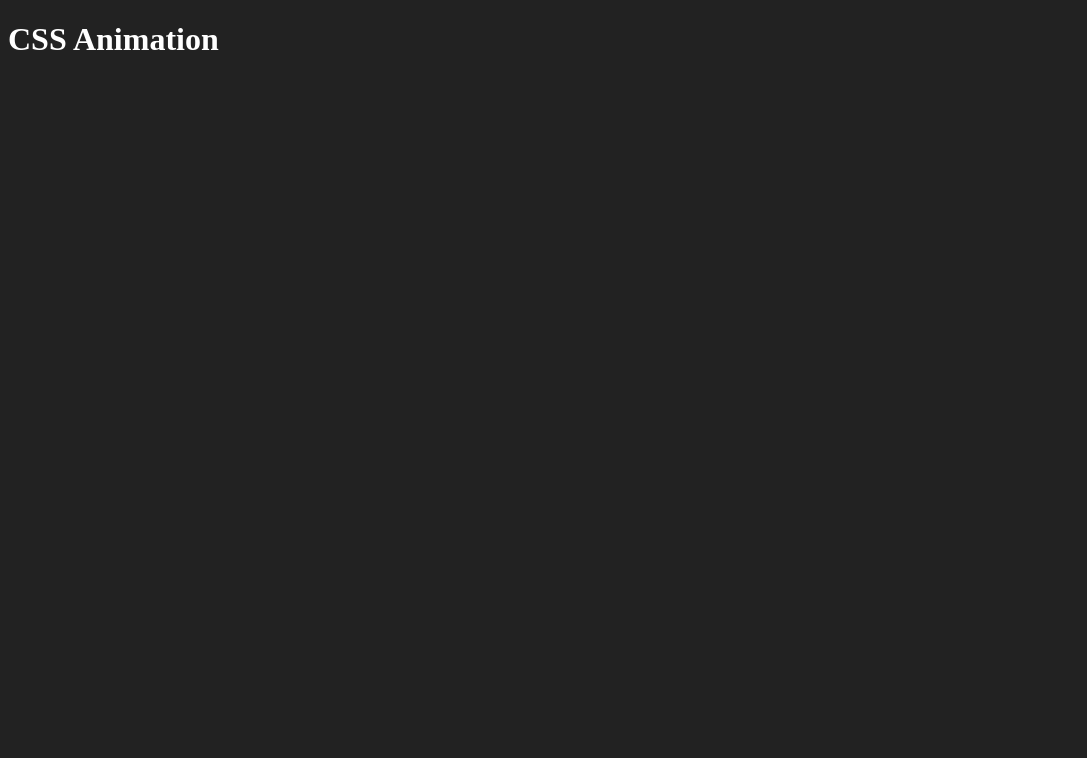
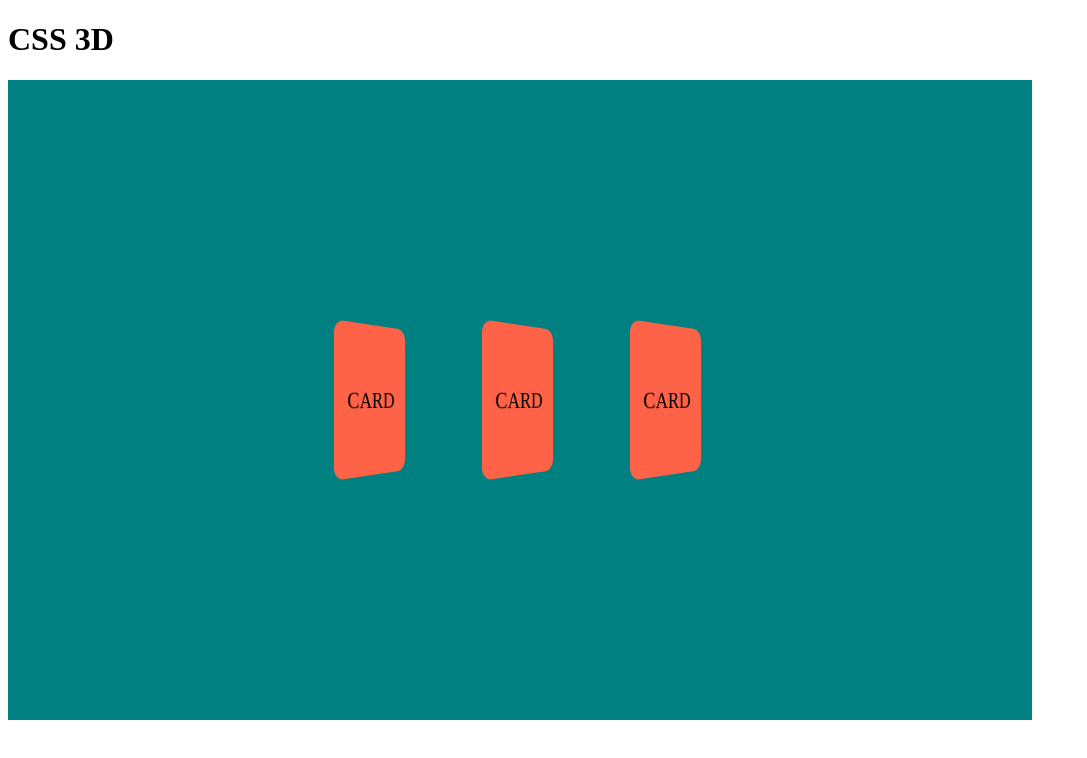
Before and after one commit to yejiseo0725/interactive_web, a plain HTML site: page index.html in a window 1280 px wide. Shown: the whole page, without its empty margins (0-1087 px from the left). Drawn offline with Linux system fonts and the light colour scheme.

Commit message:
css_3d perspective

```diff
--- a/index.html
+++ b/index.html
@@ -38,7 +38,7 @@
             animation-play-state: paused;
         } */
 
-        body {
+        /* body {
             background-color: #222;
             color: #FFF;
         }
@@ -56,15 +56,43 @@
             height: 150px;
             background: url('images/sprite_spaceship.png') no-repeat 0 0 / auto 150px;
             animation: spaceship-ani 1s infinite reverse steps(17);
+        } */
+        .world {
+            display: flex;
+            align-items: center;
+            justify-content: center;
+            width: 80vw;
+            height: 80vh;
+            background-color: teal;
+            /* perspective: 500px; */
+        }
+
+        .card {
+            display: flex;
+            align-items: center;
+            justify-content: center;
+            width: 100px;
+            height: 150px;
+            background-color: tomato;
+            border-radius: 0.5em;
+            font-size: 1.5rem;
+            margin: 1em;
+            transform: perspective(500px) rotateY(45deg);
         }
     </style>
 </head>
 
 <body>
 
-    <h1>CSS Animation</h1>
+    <h1>CSS 3D</h1>
 
-    <div class="spaceship"></div>
+    <div class="world">
+        <div class="card">CARD</div>
+        <div class="card">CARD</div>
+        <div class="card">CARD</div>
+    </div>
+
+    <!-- <div class="spaceship"></div> -->
     <!-- <div class="box">BOX</div> -->
 
 </body>
```
